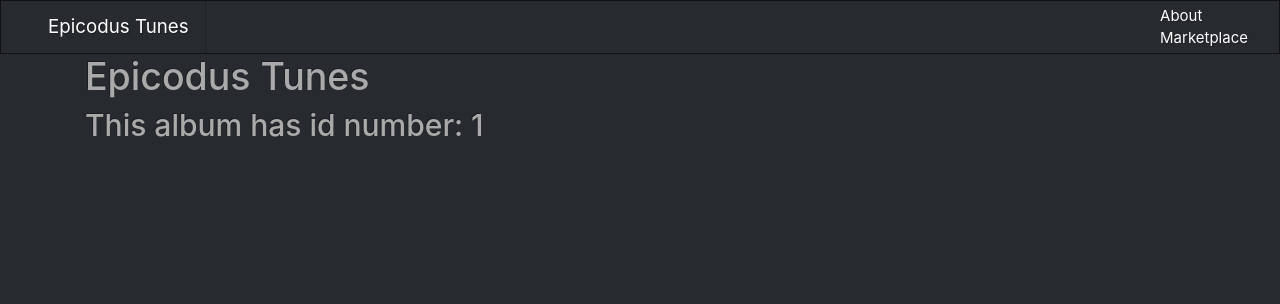
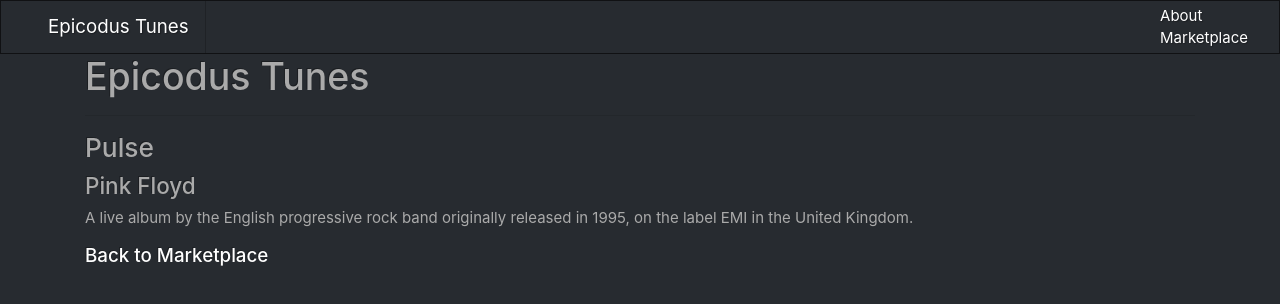
Before and after one commit to glitchwizard/AngularMusicMarketplaceLesson, an Angular app: page /albums/1 in a window 1280 px wide. Shown: the top 304 px of the page. Built offline with nearby package versions, Linux system fonts and the light colour scheme.

Commit message:
Album detail component and service now up and running

```diff
--- a/src/app/album-detail/album-detail.component.html
+++ b/src/app/album-detail/album-detail.component.html
@@ -1 +1,6 @@
-<h2>This album has id number: {{albumId}}</h2>
+<div>
+  <h3>{{albumToDisplay.title}}</h3>
+  <h4>{{albumToDisplay.artist}}</h4>
+  <p>{{albumToDisplay.description}}</p>
+</div>
+<h5> <a routerLink="/marketplace">Back to Marketplace</a> </h5>
--- a/src/app/album-detail/album-detail.component.ts
+++ b/src/app/album-detail/album-detail.component.ts
@@ -2,21 +2,29 @@
 import { ActivatedRoute, Params } from '@angular/router';
 import { Location } from '@angular/common';
 import { Album } from '../album.model';
+import { AlbumService } from '../album.service';
 
 @Component({
   selector: 'app-album-detail',
   templateUrl: './album-detail.component.html',
-  styleUrls: ['./album-detail.component.css']
+  styleUrls: ['./album-detail.component.css'],
+  providers: [AlbumService]
 })
 export class AlbumDetailComponent implements OnInit {
   albumId: number = null;
+  albumToDisplay: Album;
 
-  constructor(private route: ActivatedRoute, private location: Location) { }
+  constructor(
+    private route: ActivatedRoute,
+    private location: Location,
+    private albumService: AlbumService
+  ) { }
 
   ngOnInit() {
     this.route.params.forEach((urlParameters) => {
       this.albumId = parseInt(urlParameters['id']);
     });
+    this.albumToDisplay = this.albumService.getAlbumById(this.albumId);
   }
 
 }
--- /dev/null
+++ b/src/app/album.service.ts
@@ -0,0 +1,20 @@
+import { Injectable } from '@angular/core';
+import { Album } from './album.model';
+import { ALBUMS } from './mock-albums';
+
+@Injectable()
+export class AlbumService {
+  constructor() { }
+
+  getAlbums() {
+    return ALBUMS;
+  }
+
+  getAlbumById(albumId: number) {
+    for (let i = 0; i < ALBUMS.length; i++) {
+        if(ALBUMS[i].id === albumId){
+          return ALBUMS[i];
+        }
+    }
+  }
+}
--- a/src/app/app.component.html
+++ b/src/app/app.component.html
@@ -13,5 +13,6 @@
 
 <div class="container">
   <h1>{{title}}</h1>
+  <hr />
   <router-outlet></router-outlet>
 </div>
--- a/src/app/marketplace/marketplace.component.html
+++ b/src/app/marketplace/marketplace.component.html
@@ -1,5 +1,5 @@
 <h2>Marketplace</h2>
-
+<hr />
 <div *ngFor="let album of albums" (click)="goToDetailPage(album)" class="panel panel-default">
   <div class="panel-body">
     <h3> <em>{{album.title}}</em> by {{album.artist}} </h3>
--- a/src/app/marketplace/marketplace.component.ts
+++ b/src/app/marketplace/marketplace.component.ts
@@ -1,38 +1,28 @@
 import { Component, OnInit } from '@angular/core';
 import { Album } from '../album.model';
 import { Router } from '@angular/router';
+import { AlbumService } from '../album.service';
 
 @Component({
   selector: 'app-marketplace',
   templateUrl: './marketplace.component.html',
-  styleUrls: ['./marketplace.component.css']
+  styleUrls: ['./marketplace.component.css'],
+  providers: [AlbumService]
 })
 export class MarketplaceComponent implements OnInit {
+  albums: Album[];
 
-  constructor(private router: Router) { }
-
-  albums: Album[] = [
- new Album("Pulse", "Pink Floyd",
-     "A live  album by the English progressive rock band originally released in 1995, on the label EMI in the United Kingdom.", 1),
- new Album("Funhouse", "The Stooges",
-     "The second  album from the American rock band, released in 1970 by Elektra Records.", 2),
- new Album("Twilight of the Thunder God", "Amon Amarth",
-     "Seventh album by the Swedish band, released in 2008, based on Thor's battle with the serpent Jörmungandr.", 3),
- new Album("Dilate", "Ani DiFranco",
-     "Her highest-selling and most acclaimed album, released in 1996.", 4),
- new Album("Chopin - Complete Nocturnes", "Brigitte Engerer",
-     "Released in 2010, this is Engerer's own rendition of the classical composer Chopin.", 5),
- new Album("Axis Bold As Love", "The Jimi Hendrix Experience",
-     "Second studio album by the English-American band, released in 1967.", 6),
-     new Album("De-Loused in the Comatorium", "The Mars Volta",
-         "First studio album by an American band form El Paso, Texas.", 7)
-];
+  constructor(
+    private router: Router,
+    private albumService: AlbumService
+  ) { }
 
   goToDetailPage(clickedAlbum: Album) {
     this.router.navigate(['albums', clickedAlbum.id]);
   }
 
   ngOnInit() {
+    this.albums = this.albumService.getAlbums();
   }
 
 }
--- /dev/null
+++ b/src/app/mock-albums.ts
@@ -0,0 +1,18 @@
+import { Album } from './album.model';
+
+export const ALBUMS: Album[] = [
+new Album("Pulse", "Pink Floyd",
+   "A live  album by the English progressive rock band originally released in 1995, on the label EMI in the United Kingdom.", 1),
+new Album("Funhouse", "The Stooges",
+   "The second  album from the American rock band, released in 1970 by Elektra Records.", 2),
+new Album("Twilight of the Thunder God", "Amon Amarth",
+   "Seventh album by the Swedish band, released in 2008, based on Thor's battle with the serpent Jörmungandr.", 3),
+new Album("Dilate", "Ani DiFranco",
+   "Her highest-selling and most acclaimed album, released in 1996.", 4),
+new Album("Chopin - Complete Nocturnes", "Brigitte Engerer",
+   "Released in 2010, this is Engerer's own rendition of the classical composer Chopin.", 5),
+new Album("Axis Bold As Love", "The Jimi Hendrix Experience",
+   "Second studio album by the English-American band, released in 1967.", 6),
+   new Album("De-Loused in the Comatorium", "The Mars Volta",
+       "First studio album by an American band form El Paso, Texas.", 7)
+];
```
Also changed, not shown: 1 other file (tests, documents, lock files or other folders).
